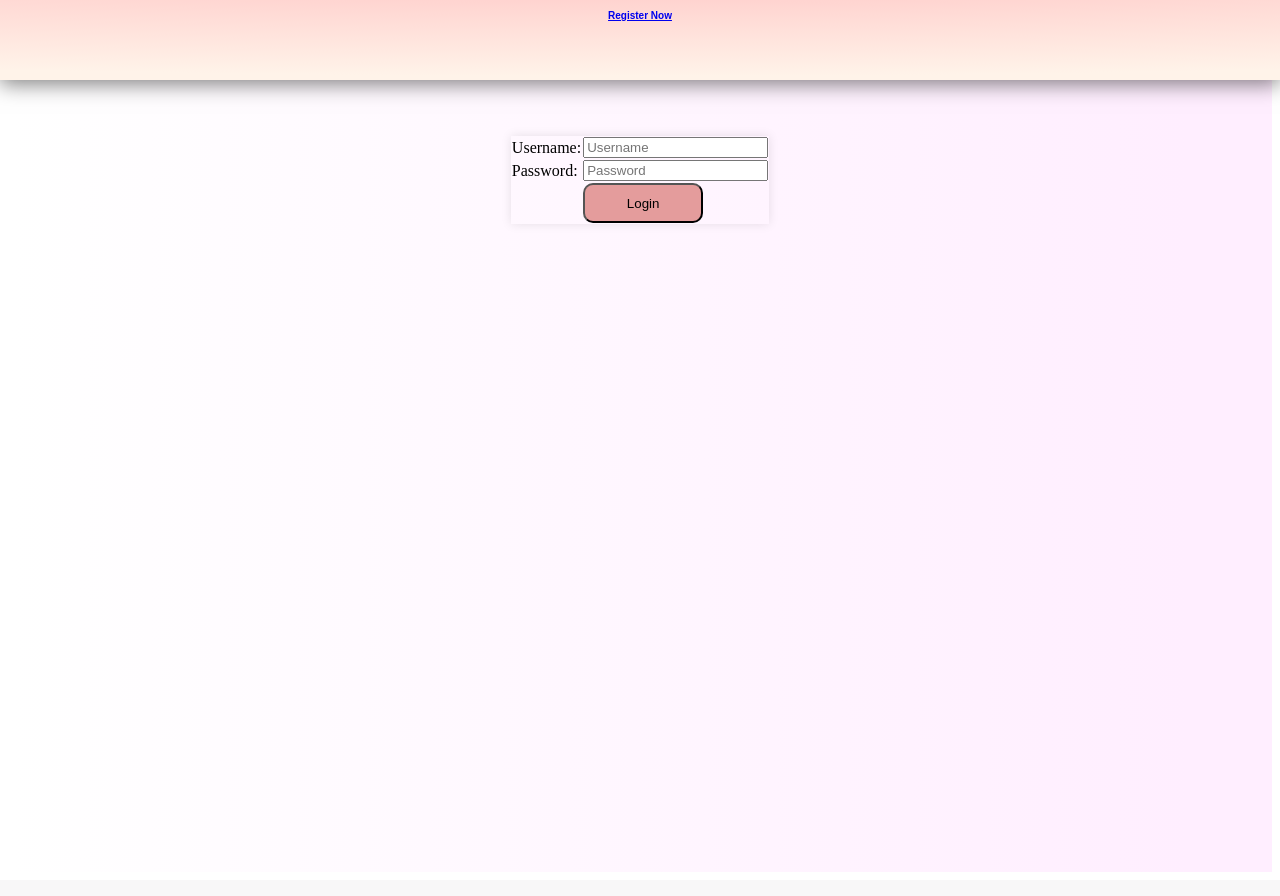
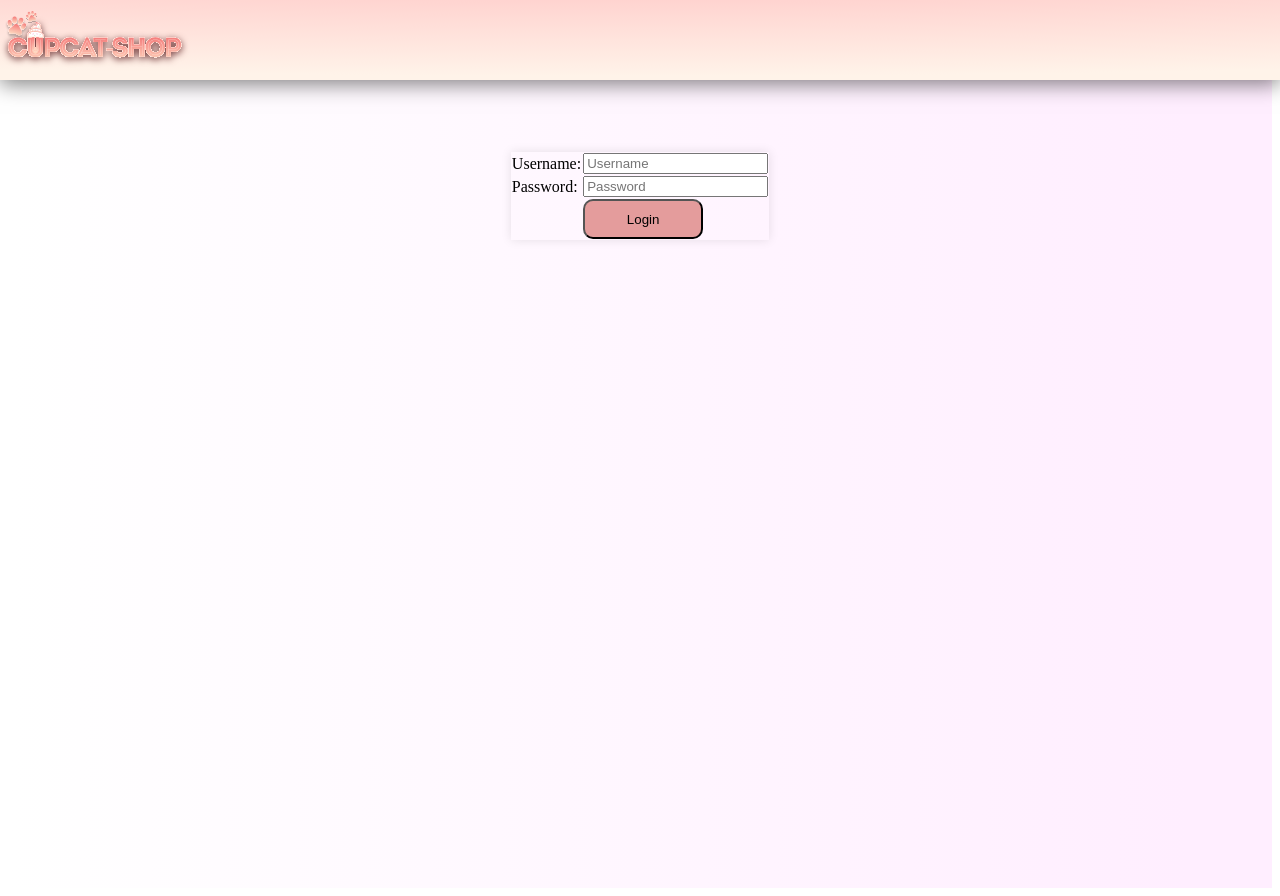
Before and after one commit to kayzaazr/cupcat-shop, a Django app: page /login/ in a window 1280 px wide. Before the commit the page ends 226 px from the top, so only its background shows below. Run offline with Django 4.2, Linux system fonts and the light colour scheme.

Commit message:
final tugas 5

```diff
--- a/main/templates/login.html
+++ b/main/templates/login.html
@@ -12,7 +12,7 @@
             background: linear-gradient(90deg, #FFF 0.19%, #FEF 93.27%);
             display: flex;
             flex-direction: column;
-            padding-top: 64px;
+            padding-top: 80px;
             gap:50px;
             align-items: center;
             width: 100%;
@@ -39,24 +39,44 @@
             cursor: pointer;
         }
 
+        .buttonRegister {
+            display: inline-block;
+            height:20px;
+            width:90px;
+            padding: 10px 10px;
+            background-color: #E49C9C;
+            color: white;
+            border: none;
+            border-radius: 5px;
+            text-decoration: none;
+            font-size: 14px;
+            font-weight: bold;
+            cursor: pointer;
+        }
+
+        .buttonRegister:hover {
+            background-color: #BC5151;
+        }
+
         .navbar{
             position: fixed;
             top: 0;
             left: 0;
             width: 100%;
             height: 60px;
-
             padding: 10px 0;
-            text-align: center;
-            z-index: 1000; /* Untuk mengatur tingkat kedalaman elemen */
+            gap:1100px;
+            z-index: 1000;
             background-color: #FFC0C0;
             font-size: 10px;
             font-weight: bold;
             font-family: 'Font Name', sans-serif;
             display: flex;
-            justify-content:center;
+            flex-direction: row;
+
             background: radial-gradient(155.28% 155.28% at 50% -55.28%, #FFC1C1 0%, #FFF3E9 96.88%);
             box-shadow: 0px 4px 20px 0px rgba(0, 0, 0, 0.50);
+
           }
 
           table{
@@ -65,9 +85,13 @@
             box-shadow: 0px 0px 10px rgba(0, 0, 0, 0.1);
           }
 
-          .buttonRegister{
+          .logo{
+            justify-content: left;
+            left:0;
+            margin-right: 10px;
 
           }
+
 
 
 
@@ -75,7 +99,8 @@
 </head>
 <div class = "container">
     <div class="navbar">
-        <a class = "buttonRegister" href="{% url 'main:register' %}">Register Now</a>
+        <img src="https://raw.githubusercontent.com/kayzaazr/cupcat-shop/main/gambar-website/logo%20cupcat.svg" class="logo">
+        <a class = "buttonRegister" href="{% url 'main:register' %}"> Register Now</a>
     </div>
     <div class="isi">
         <form method="POST" action="">
```
Also changed, not shown: main/templates/main.html (+7 -1 lines).
